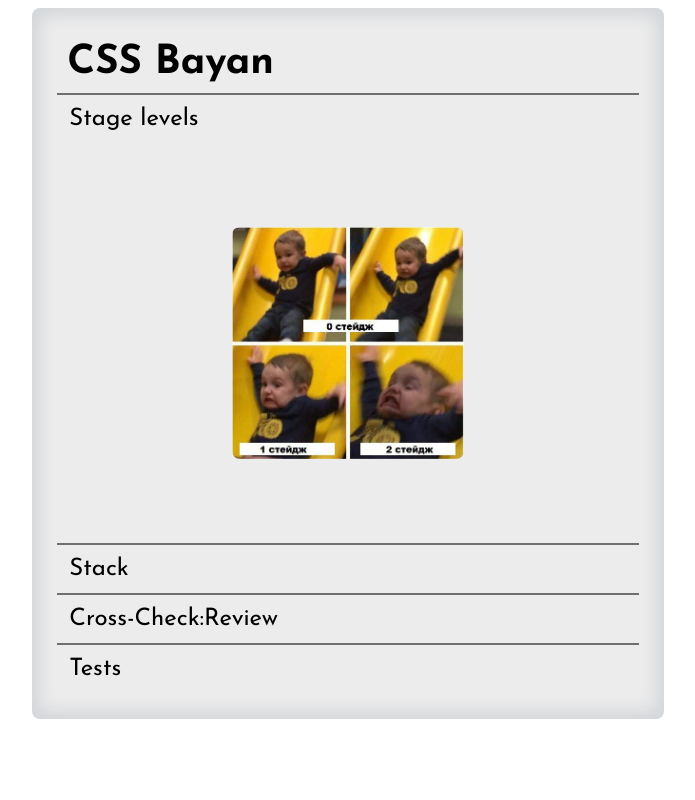
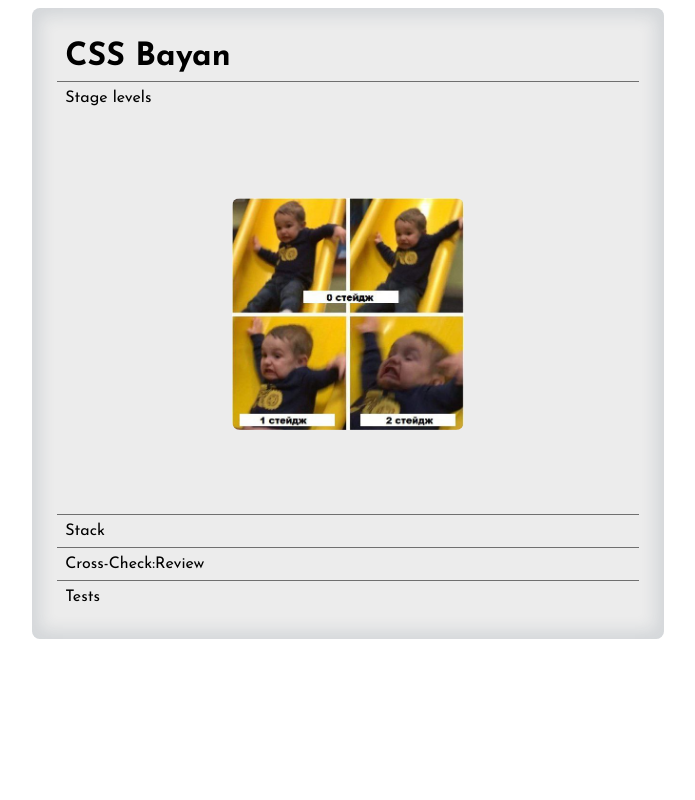
Before and after one commit to sergey-mak1/cssBayan, a plain HTML site: page cssBayan/index.html in a window 1280 px wide. Shown: the whole page, without its empty margins (292-987 px from the left). Drawn offline with Linux system fonts and the light colour scheme.

Commit message:
feat:add media 1920px (Sat, March 11, 2023 17:15:23)

```diff
--- a/cssBayan/style.css
+++ b/cssBayan/style.css
@@ -99,7 +99,23 @@ input[type=radio] {
         color: black;
     }
 }
-
+@media (max-width:1920px)  {
+    .container-accordion {
+        width: 50%;
+    }
+    .accordion-head{
+        font-size: 2em;
+    }
+    .accordion-title{
+        font-size: 1em;
+    }
+    .image-accordion{
+        width: 40%;
+    }
+    .container-accordion input:checked~.accordion-content {
+        height: 25rem;
+    }
+}
 @media (max-width:820px)  {
     .container-accordion {
         width: 75%;
```
